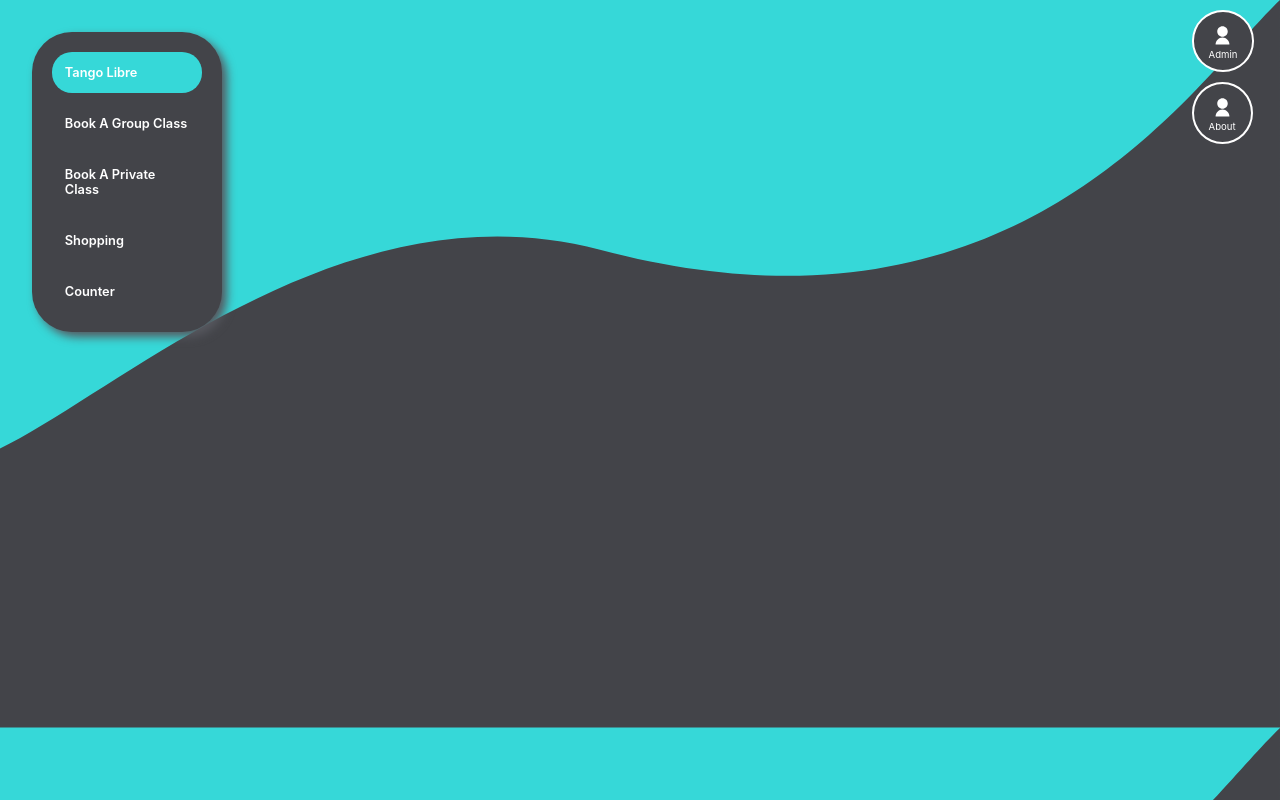
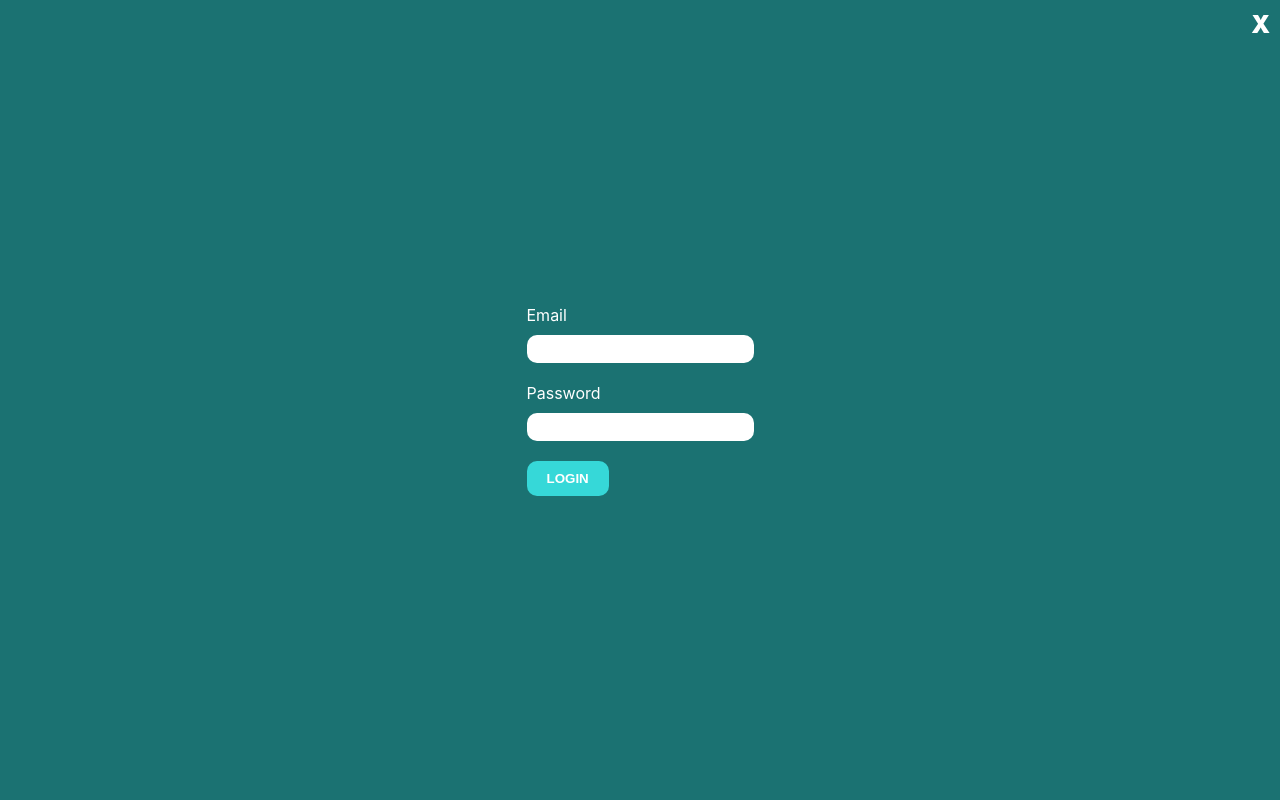
Before and after one commit to matiasfacio/redux-hooks, a React (Create React App) app: page /admin in a window 1280 px wide. Built offline with nearby package versions, Linux system fonts and the light colour scheme.

Commit message:
admin login area

```diff
--- /dev/null
+++ b/src/components/layout/Admin.tsx
@@ -0,0 +1,62 @@
+import React from "react";
+import styled from "styled-components";
+import { useNavigate } from "react-router-dom";
+
+export const Admin = () => {
+  const navigate = useNavigate();
+  return (
+    <AdminLoginContainer>
+      <form>
+        <FormItem>
+          <label>Email</label>
+          <input type="email" />
+        </FormItem>
+        <FormItem>
+          <label>Password</label>
+          <input type="password" />
+        </FormItem>
+        <button type="submit">Login</button>
+      </form>
+      <Close onClick={() => navigate(-1)}>X</Close>
+    </AdminLoginContainer>
+  );
+};
+
+const AdminLoginContainer = styled.div`
+  position: fixed;
+  inset: 0 0 0 0;
+  background-color: #1b7272;
+  display: grid;
+  place-content: center;
+  form {
+    button {
+      margin: 0;
+    }
+  }
+`;
+
+const FormItem = styled.div`
+  display: flex;
+  flex-direction: column;
+  gap: 10px;
+  margin-bottom: 20px;
+
+  label {
+    color: white;
+  }
+  input {
+    padding: 5px 10px;
+    border-radius: 10px;
+    border: none;
+    font-size: 1rem;
+  }
+`;
+
+const Close = styled.div`
+  position: absolute;
+  top: 10px;
+  right: 10px;
+  color: white;
+  font-weight: 900;
+  font-size: 1.5rem;
+`;
--- a/src/components/layout/Layout.tsx
+++ b/src/components/layout/Layout.tsx
@@ -7,6 +7,7 @@ import { BookAClass } from "../pages/BookAClass";
 import { Home } from "../pages/Home";
 import { TopRightMenu } from "./TopRightMenu";
 import { About } from "./About";
+import { Admin } from "./Admin";
 
 export const Layout = () => {
   return (
@@ -19,6 +20,7 @@ export const Layout = () => {
         <Route path="cart" element={<Products />} />
         <Route path="bookaclass" element={<BookAClass />} />
         <Route path="about" element={<About />} />
+        <Route path="admin" element={<Admin />} />
       </Routes>
     </>
   );
--- a/src/components/layout/Menu.tsx
+++ b/src/components/layout/Menu.tsx
@@ -74,7 +74,8 @@ const MenuItem = styled(Link)<{ selected?: boolean }>`
   text-transform: capitalize;
   font-size: 0.8rem;
 
-  :active {
+  :active,
+  :hover {
     background-color: var(--main-bg-color);
   }
   ${({ selected }) =>
--- a/src/components/layout/TopRightMenu.tsx
+++ b/src/components/layout/TopRightMenu.tsx
@@ -8,7 +8,7 @@ export const TopRightMenu = () => {
     <>
       <StyledTopRightMenu>
         <ul>
-          <MenuItem to="/">
+          <MenuItem to="/admin">
             <Profil active />
             Admin
           </MenuItem>
@@ -44,7 +44,8 @@ const MenuItem = styled(Link)`
   align-items: center;
   font-size: 0.6rem;
   cursor: pointer;
+  transition: all 250ms ease-in-out;
   :hover {
-    border: 2px var(--white) solid;
+    transform: scale(1.04);
   }
 `;
```
